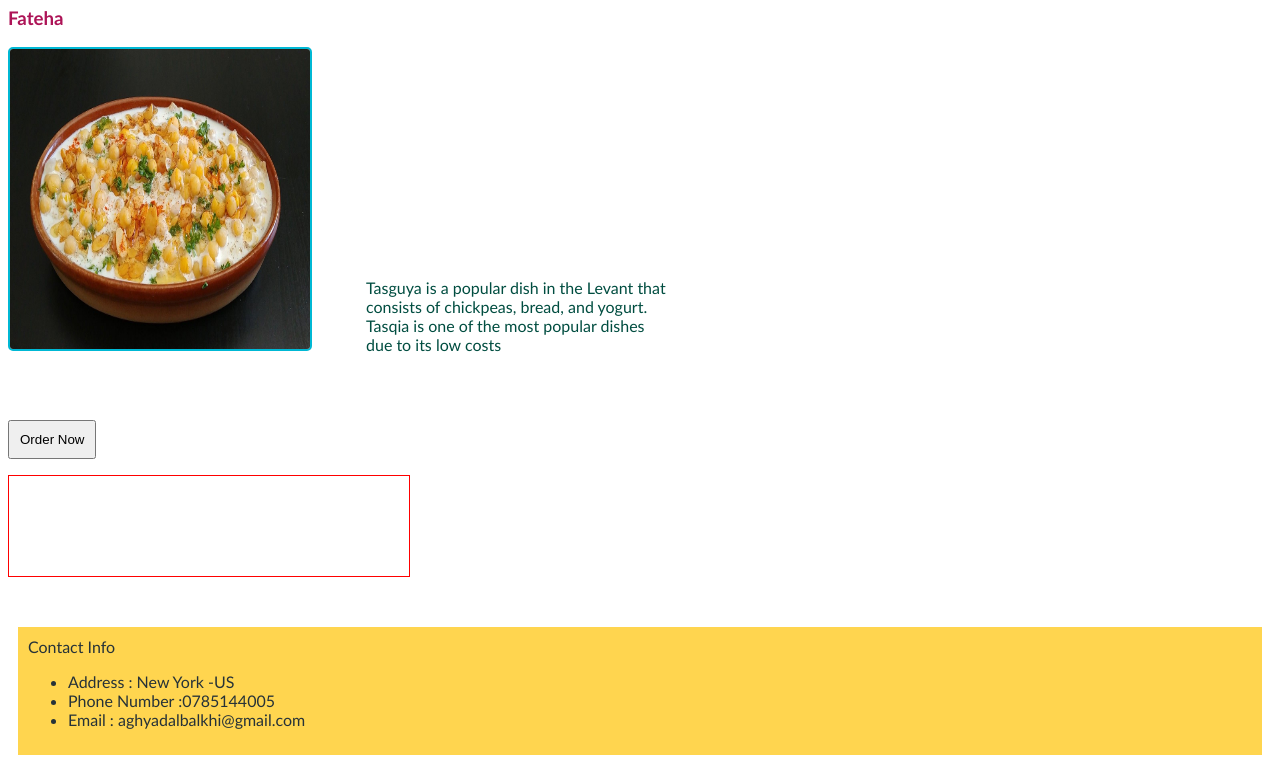
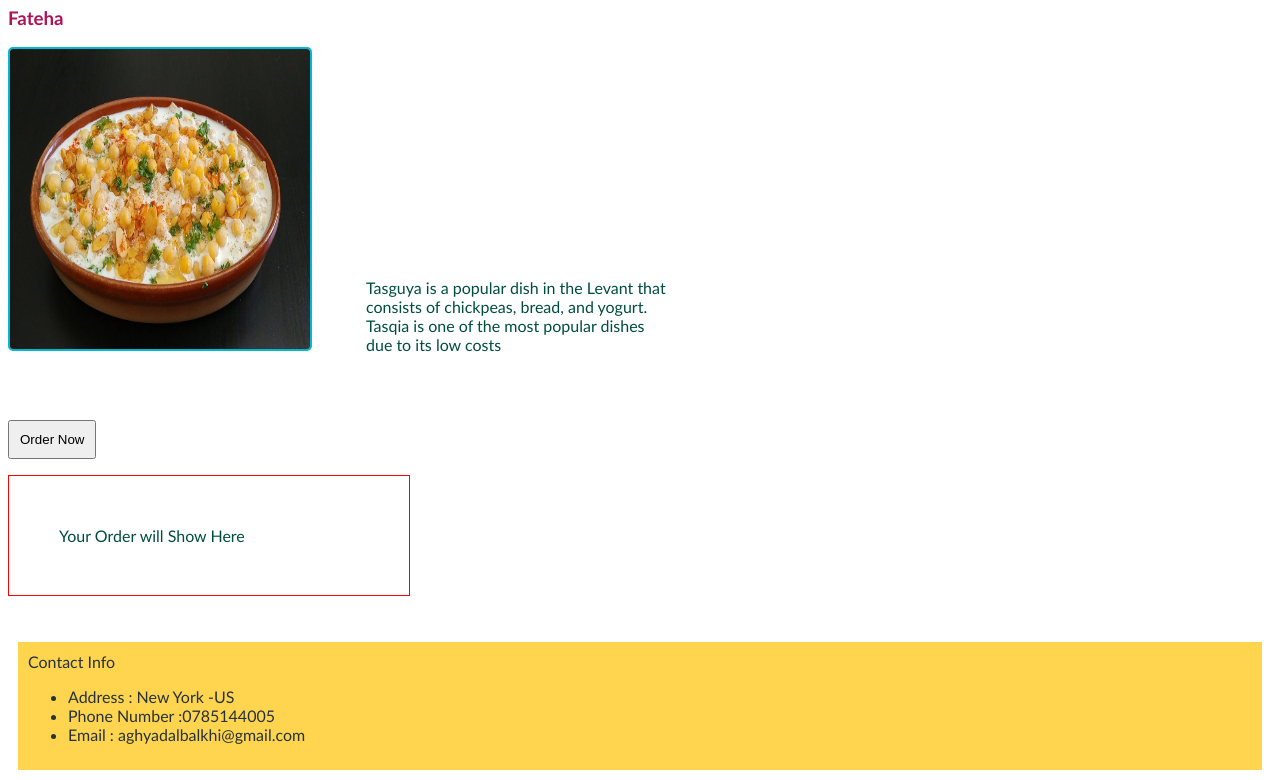
Before and after one commit to aghyadalbalkhi-ASAC/Lab-04---Structure-web-pages-with-HTML, a plain HTML site: page index.html in a window 1280 px wide. Shown: the part 134-914 px from the top of the page. Drawn offline with Linux system fonts and the light colour scheme.

Commit message:
Update index.html

```diff
--- a/index.html
+++ b/index.html
@@ -29,7 +29,7 @@
         <br/>
         <button onclick="myFunction()">Order Now </button>
         <br/>
-        <p id="orderContent"> </p>
+        <p id="orderContent">Your Order will Show Here</p>
         <br/>
         <a href="www.toBeChanged.com" id="IDOFELEMENT"></a>
 
```
